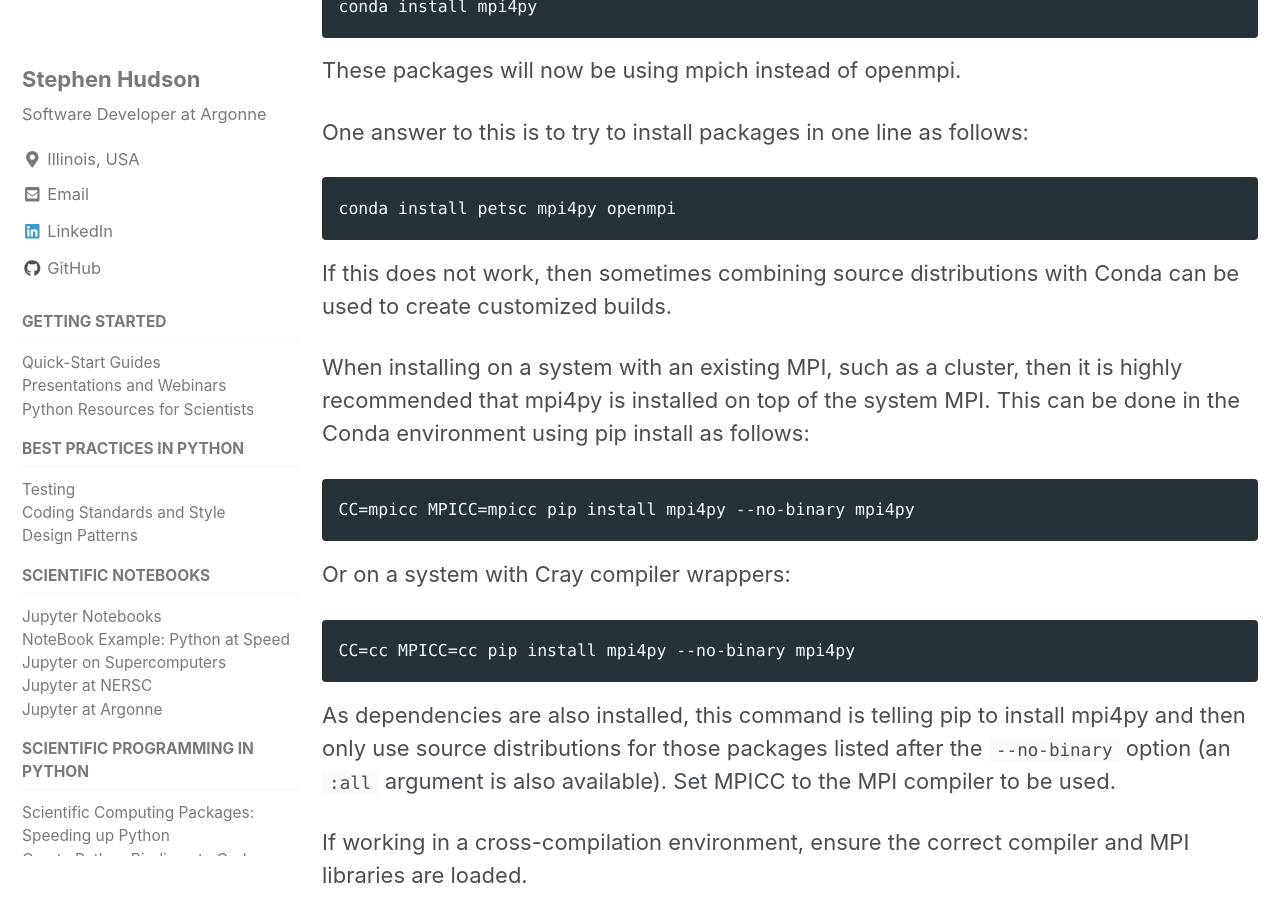
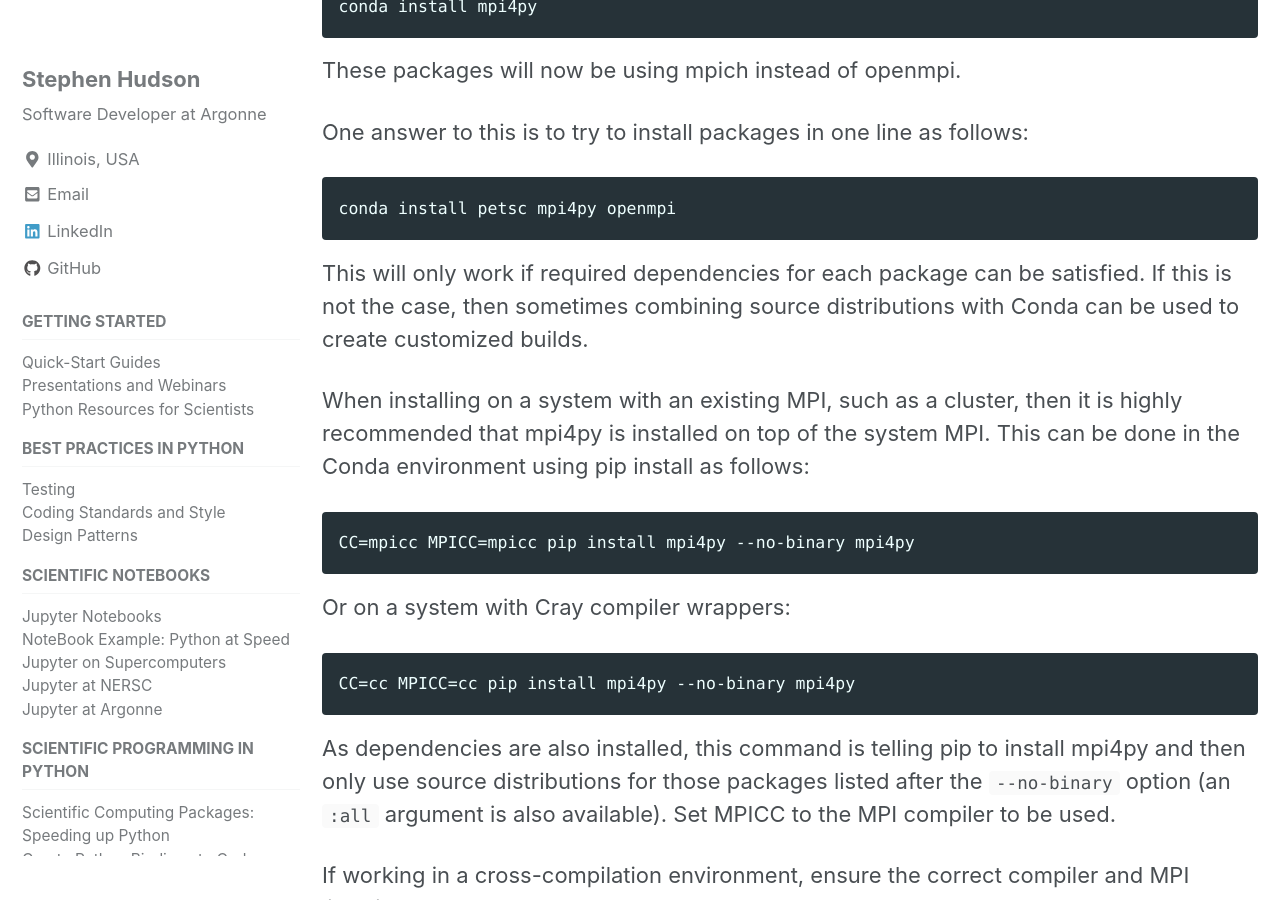
Before and after one commit to betterscientificsoftware/python-for-hpc, a Jekyll site: the page built from tutorials/python.conda.md, in a window 1280 px wide and 900 px high, scrolled down 2517 px. Built offline with Jekyll 4.4.1, drawn with Linux system fonts in a browser that asks for light colours; cached includes are drawn as plain includes; nearby versions of some CDN libraries; comment, search, counter and statistics services are not loaded; a style sheet for code colours, icons or effects is not loaded; some of the changed text lies outside the part shown.

Commit message:
Update tutorials

```diff
--- a/tutorials/python.conda.md
+++ b/tutorials/python.conda.md
@@ -70,7 +70,7 @@
 
     conda install petsc mpi4py openmpi
 
-If this does not work, then sometimes combining source distributions with Conda can be used to create customized builds.
+This will only work if required dependencies for each package can be satisfied. If this is not the case, then sometimes combining source distributions with Conda can be used to create customized builds.
 
 When installing on a system with an existing MPI, such as a cluster, then it is highly recommended that mpi4py is installed on top of the system MPI. This can be done in the Conda environment using pip install as follows:
 
@@ -152,6 +152,7 @@
 
 Any feedback/corrections/additions are welcome:
 
+ - If this was helpful, please leave a **star** on the [github](https://github.com/betterscientificsoftware/python-for-hpc) page.
  - Comment below or at: [slack](https://join.slack.com/t/bssw-python/shared_invite/enQtNDcxNDA3OTg0OTYwLTAyOGY0YjdhNDUzOTE1NGUwNGM4MDI1ZDQwY2U3OGY2NzQxZWE4ZDZiZjM2OTEzNDRkNDBkZTEyMDVlMDM2NTE)
  - Email: shudson@anl.gov
  - Or fork on [github](https://github.com/betterscientificsoftware/python-for-hpc) and make a pull request
```
Also changed, not shown: _pages/about.md (+1 -1 lines), tutorials/python.doc-sphinx.md (+1 -0 lines), tutorials/python.pypi-packaging.md (+1 -0 lines), tutorials/python.whatis.md (+1 -0 lines).
